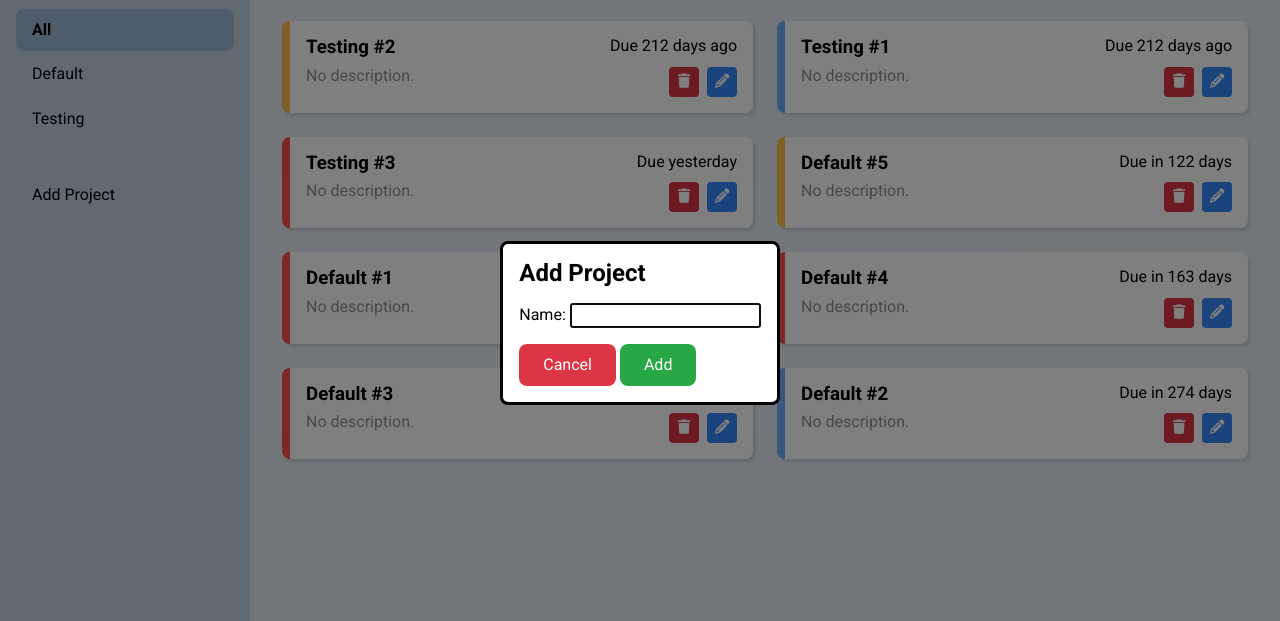
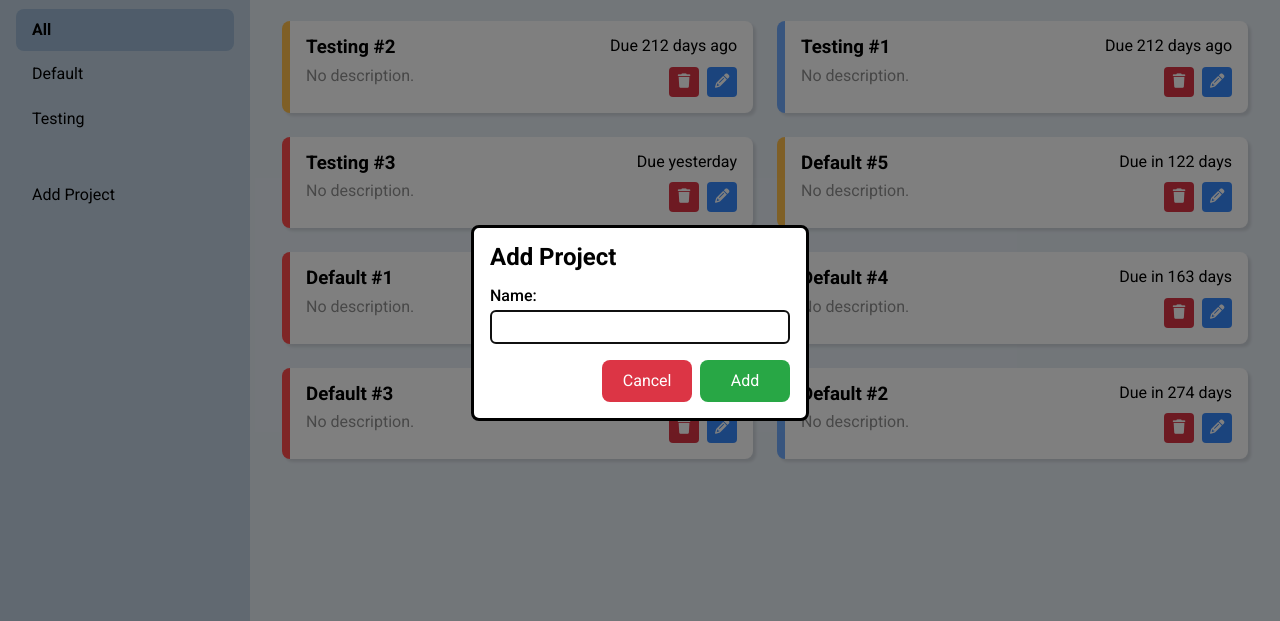
Before and after one commit to arronjohnson/todo-list, a website built with webpack: page src/index.html in a window 1280 px wide. Both pictures are taken after a click on the button "Add Project". Shown: the part 77-698 px from the top of the page. Built offline with nearby package versions, Linux system fonts and the light colour scheme.

Commit message:
Improve style of dialog forms
- Buttons are now fixed-width and pushed to the right of the dialog.
- Labels are displayed above inputs, with an increased font weight.

```diff
--- a/src/index.html
+++ b/src/index.html
@@ -15,8 +15,10 @@
         <input class="form__input" type="text" name="project-name" id="project-name" required>
       </p>
       <section class="form__buttons">
-        <button class="button button--red js-cancel-button" type="button">Cancel</button>
-        <button class="button button--green" id="js-add-project-submit" type="submit">Add</button>
+        <button class="form__button button button--red js-cancel-button"
+          type="button">Cancel</button>
+        <button class="form__button button button--green" id="js-add-project-submit"
+          type="submit">Add</button>
       </section>
     </form>
   </dialog>
--- a/src/style.scss
+++ b/src/style.scss
@@ -1,4 +1,4 @@
-@import url('https://fonts.googleapis.com/css2?family=Roboto:wght@400;700&display=swap');
+@import url('https://fonts.googleapis.com/css2?family=Roboto:wght@400;500;700&display=swap');
 
 $main-color: #e6edf4;
 $sidebar-color: darken($main-color, 10%);
@@ -79,6 +79,11 @@ a {
   flex-direction: column;
 }
 
+%flex-end {
+  display: flex;
+  justify-content: end;
+}
+
 %no-margin {
   margin: 0;
 }
@@ -92,6 +97,33 @@ a {
 
   &::backdrop {
     background-color: transparentize(black, 0.5);
+  }
+}
+
+.form {
+  &__label {
+    display: block;
+    font-weight: 500;
+    margin-bottom: 4px;
+  }
+
+  &__input {
+    border: 1px solid #e5e7eb;
+    border-radius: 5px;
+    height: 34px;
+    padding: 6px;
+    width: min(300px, 80vw);
+  }
+
+  &__buttons {
+    @extend %flex-end;
+    gap: 8px;
+  }
+
+  &__button {
+    padding-left: 0;
+    padding-right: 0;
+    width: 10ch;
   }
 }
 
```
